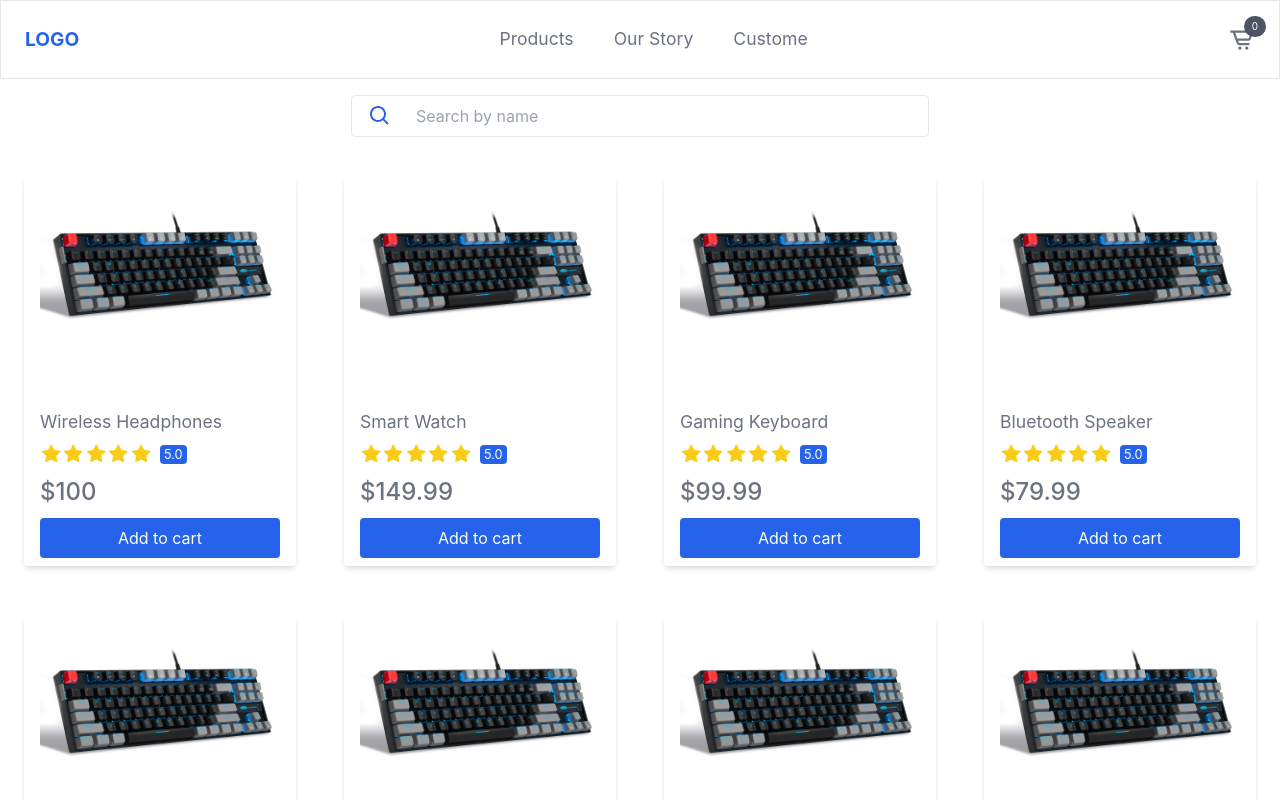
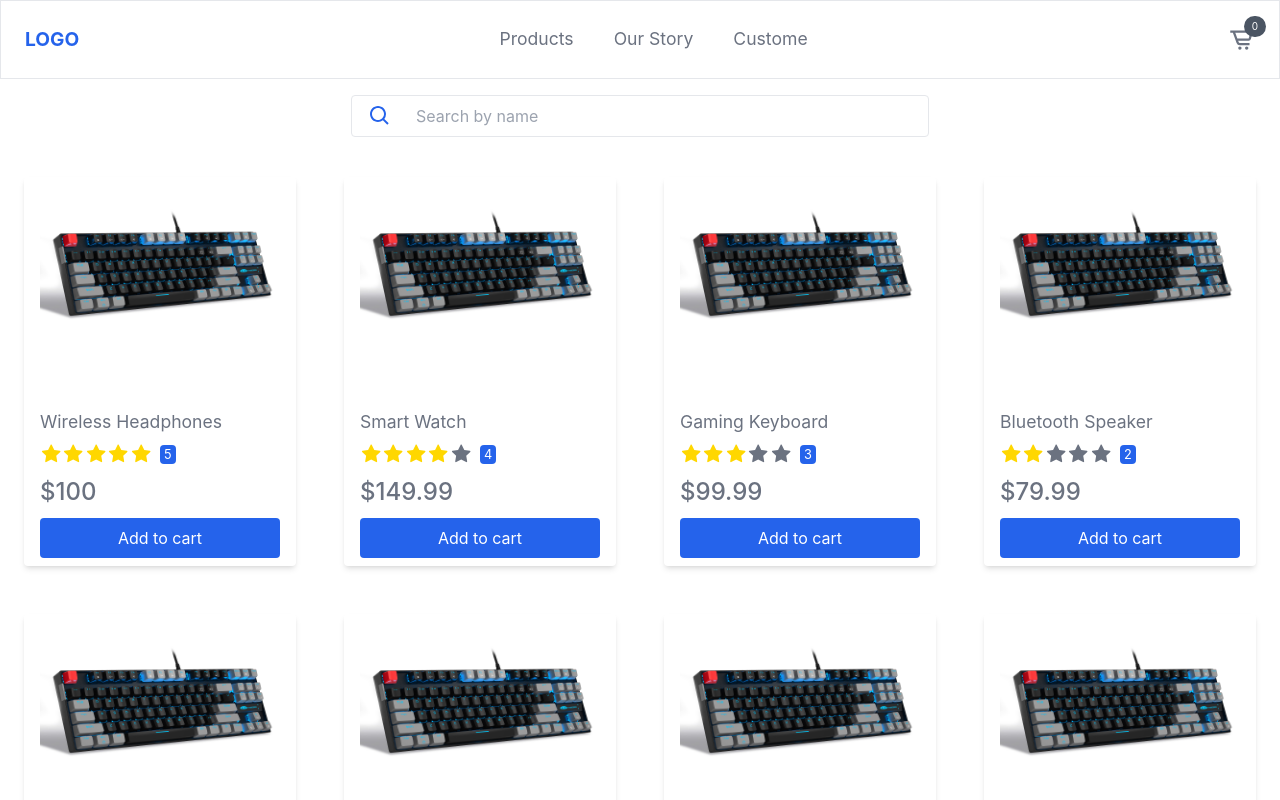
Before and after one commit to Taseeeer/eval-project, a React (Vite) app: page / in a window 1280 px wide. Shown: the top 800 px of the page. Built offline with nearby package versions, Linux system fonts and the light colour scheme.

Commit message:
stars functionality implemented

```diff
--- a/src/components/header/header.jsx
+++ b/src/components/header/header.jsx
@@ -13,7 +13,7 @@ export default function Header() {
             <nav className='flex items-center justify-between'>
                 <div className='flex items-center justify-between w-full md:w-max'>
                     <Link to='/' className='uppercase text-[1.2rem] font-bold text-blue-600'>Logo</Link>
-                    <span className='md:hidden text-[1.7rem]' onClick={() => setOpen(!open)}>
+                    <span className='md:hidden text-[1.7rem] cursor-pointer' onClick={() => setOpen(!open)}>
                         { open ? <BiX /> : <BiMenu /> }
 
                     </span>
--- a/src/components/products/product-card.jsx
+++ b/src/components/products/product-card.jsx
@@ -2,13 +2,15 @@ import mKeyboard from '../../assets/img-1.jpg'
 import { AiFillStar, AiOutlineCheck } from 'react-icons/ai';
 import { useContext, useState } from 'react';
 import AppContext from '../../context/context';
+import ProductStars from './product-stars';
 
-export default function ProductCard({ id, name, price }) {
+export default function ProductCard({ id, name, price, rating }) {
 
     const { items, addToCart } = useContext(AppContext);
     const [ addedState, setAddState ] = useState(false);
 
     const randomNumber = Math.floor(Math.random() * 500);
+
     // if you want to generate random image for each product card, you can make use of the link given below,
     // just put it in the src of the img tag.
     // `https://picsum.photos/${randomNumber}/300.jpg`
@@ -28,14 +30,9 @@ export default function ProductCard({ id, name, price }) {
                 <img src={mKeyboard} alt='playstation 5' className='rounded w-full max-h-52 bg-auto' />
                 <div>
                     <p className='text-[1.1rem] pt-4'>{name}</p>
-                    <div className='flex pt-2 items-center text-[1.4rem] text-yellow-400 cursor-pointer'>
-                        <AiFillStar />
-                        <AiFillStar />
-                        <AiFillStar />
-                        <AiFillStar />
-                        <AiFillStar />
-                        <p className='text-[0.8rem] ml-2 text-white bg-blue-600 py-0 px-1 rounded'>5.0</p>
-                    </div>
+
+                    {/* I did not wanted to integrated 3rd party for stars rating, so I wrote my own little component to handle that. */}
+                    <ProductStars rating={rating} />
 
                     <p className='text-[1.5rem] py-2 font-medium'>${price}</p>
                     <button className={`w-full text-white bg-blue-600 py-2 px-4 rounded hover:bg-blue-500`}
--- /dev/null
+++ b/src/components/products/product-stars.jsx
@@ -0,0 +1,17 @@
+import { AiFillStar } from 'react-icons/ai';
+
+export default function ProductStars({ rating }) {
+
+    const forStars = Array(rating).fill(0).map((_, i) => i);
+
+    return (
+        <div className='flex pt-2 items-center text-[1.4rem] text-yellow-400 cursor-pointer'>
+            {[1,2,3,4,5].map((star, index) => (
+                <div key={index}>
+                    <AiFillStar style={{ color: `${index+1 <= rating ? '#FFD700' : '#6b7280'}` }} />
+                </div>
+            ))}
+            <p className='text-[0.8rem] ml-2 text-white bg-blue-600 py-0 px-1 rounded'>{forStars.at(-1) + 1}</p>
+        </div>
+    )
+}
--- a/src/context/context.jsx
+++ b/src/context/context.jsx
@@ -82,7 +82,10 @@ export function AppProvider({ children }) {
                 return prevTotal - decrementedItem.price
             });
         }
-        setTotalCartItems((prevState) => prevState - 1);
+
+        if(decrementedItem.quantity > 0) {
+            setTotalCartItems((prevState) => prevState - 1);
+        }
     };
 
 
--- a/src/data/dummy-data.js
+++ b/src/data/dummy-data.js
@@ -1,10 +1,10 @@
-
+// this is some dummy data generated using chatgpt
 export const data = [
     {
       "id": 1,
       "name": "Wireless Headphones",
       "price": 100,
-      "rating": 4
+      "rating": 5
     },
     {
       "id": 2,
@@ -16,19 +16,19 @@ export const data = [
       "id": 3,
       "name": "Gaming Keyboard",
       "price": 99.99,
-      "rating": 4
+      "rating": 3
     },
     {
       "id": 4,
       "name": "Bluetooth Speaker",
       "price": 79.99,
-      "rating": 4
+      "rating": 2
     },
     {
       "id": 5,
       "name": "Fitness Tracker",
       "price": 90,
-      "rating": 4
+      "rating": 5
     },
     {
       "id": 6,
@@ -46,7 +46,7 @@ export const data = [
       "id": 8,
       "name": "Tablet",
       "price": 399.99,
-      "rating": 2
+      "rating": 1
     },
     {
       "id": 9,
@@ -64,7 +64,7 @@ export const data = [
       "id": 11,
       "name": "Wireless Earbuds",
       "price": 119.99,
-      "rating": 4.4
+      "rating": 5
     },
     {
       "id": 12,
```
